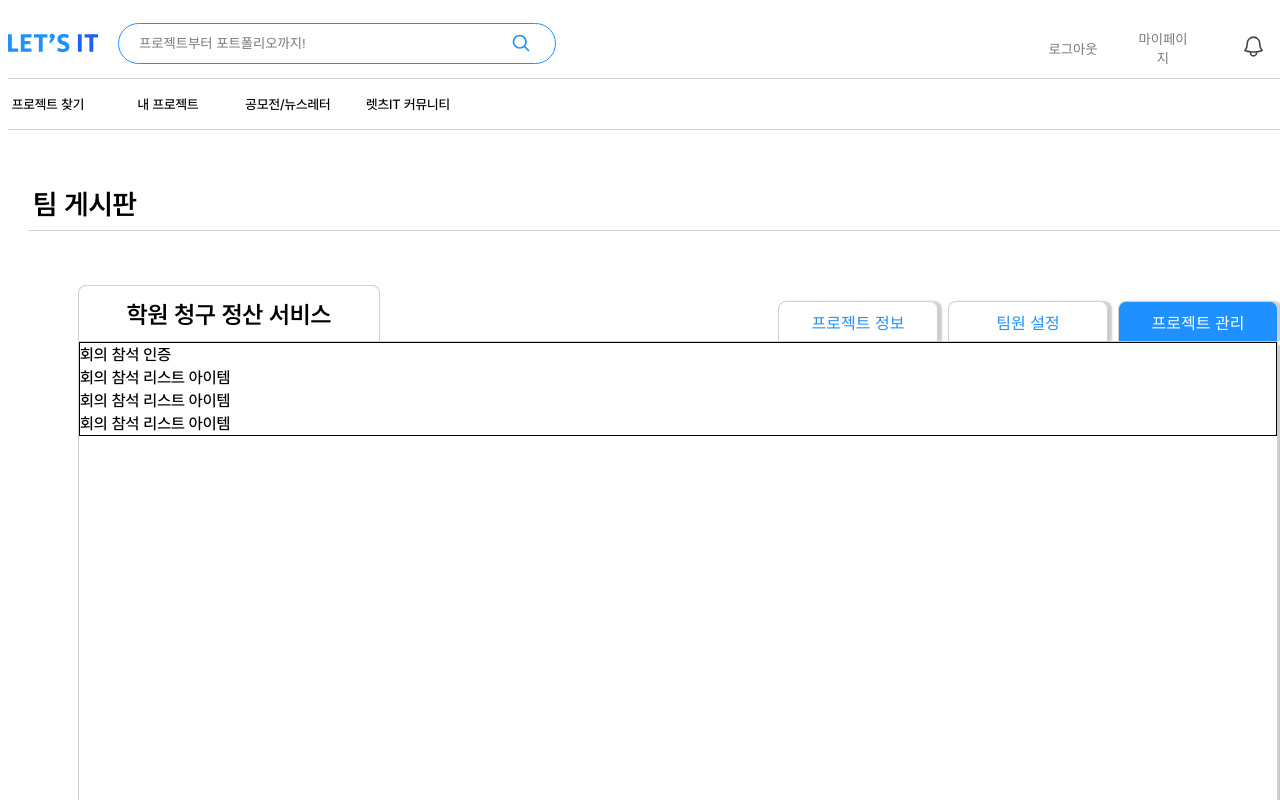
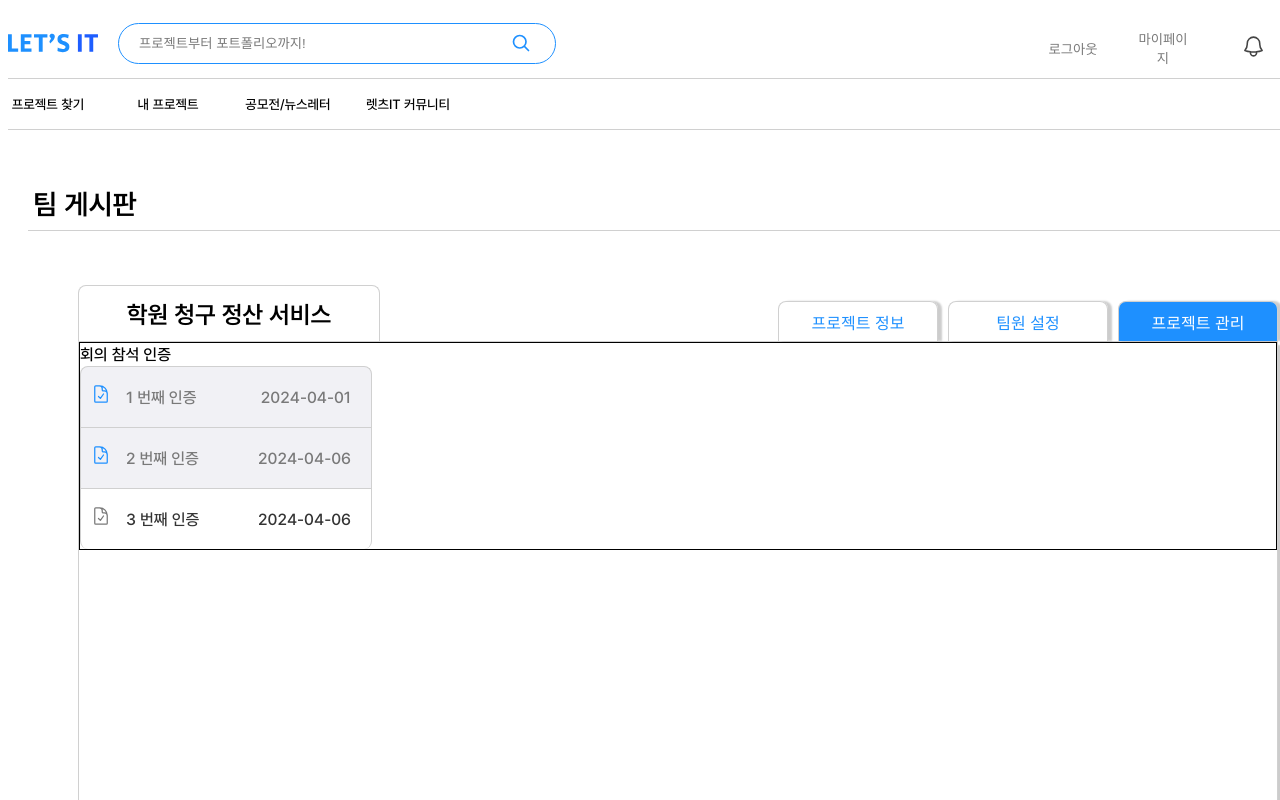
Before and after one commit to yezixx/SOLUX_LETS_IT_Frontend, a React (Vite) app: page /ManageProj in a window 1280 px wide. Shown: the top 800 px of the page. Built offline with nearby package versions, Linux system fonts and the light colour scheme; the HTML template or start-up script is replaced by a standard one.

Commit message:
Feat: AttendanceItem UI 구현

```diff
--- a/src/Screen/Teamboard/ManageProj/AttendanceList/AttendanceItem/AttendanceItem.jsx
+++ b/src/Screen/Teamboard/ManageProj/AttendanceList/AttendanceItem/AttendanceItem.jsx
@@ -1,7 +1,28 @@
+import CheckIcon from "../../../../../Image/Icons/CheckIcon";
 import styles from "./AttendanceItem.module.css";
 
-const AttendanceItem = () => {
-  return <div>회의 참석 리스트 아이템</div>;
+const AttendanceItem = ({ id, date, isCompleted, length }) => {
+  const classNames = `
+    ${styles.attendanceItem__block}
+    ${id === 1 ? styles["attendanceItem__block--first"] : ""}
+    ${id === length ? styles["attendanceItem__block--last"] : ""}
+  `;
+
+  return (
+    <div className={styles.attendanceItem.trim()}>
+      <div className={classNames}>
+        <div className={styles.attendanceItem__icon}>
+          <CheckIcon
+            width="20px"
+            height="20px"
+            color={isCompleted ? "var(--main-color2)" : "var(--text-color2)"}
+          />
+        </div>
+        <div className={styles.attendanceItem__text}>{id} 번째 인증</div>
+        <div className={styles.attendanceItem__date}>{date}</div>
+      </div>
+    </div>
+  );
 };
 
 export default AttendanceItem;
--- a/src/Screen/Teamboard/ManageProj/AttendanceList/AttendanceItem/AttendanceItem.module.css
+++ b/src/Screen/Teamboard/ManageProj/AttendanceList/AttendanceItem/AttendanceItem.module.css
@@ -0,0 +1,58 @@
+.attendanceItem {
+}
+
+.attendanceItem__block {
+  /*배치*/
+  display: flex;
+  align-items: center;
+  /*테두리*/
+  border: 1px solid var(--line-color);
+  border-bottom: 0px;
+  /*크기*/
+  width: 290px;
+  height: 60px;
+  /*배경 색*/
+  background-color: var(--dimmed);
+}
+
+.attendanceItem__block div {
+  /*텍스트*/
+  font-size: 16px;
+  color: var(--text-color2);
+}
+
+.attendanceItem__icon {
+  /*마진*/
+  margin: 10px;
+}
+
+.attendanceItem__text {
+  /*마진*/
+  margin-left: 5px;
+}
+
+.attendanceItem__date {
+  /*마진*/
+  margin-left: auto;
+  margin-right: 20px;
+}
+
+.attendanceItem__block--first {
+  /*테두리*/
+  border-radius: 8px 8px 0px 0px;
+  border-bottom: 0px;
+}
+
+.attendanceItem__block--last {
+  /*테두리*/
+  border-radius: 0px 0px 8px 8px;
+  border-bottom: 1px;
+  /*배경 색*/
+  background-color: white;
+}
+
+.attendanceItem__block--last div {
+  /*텍스트*/
+  font-size: 16px;
+  color: var(--text-color1);
+}
```
